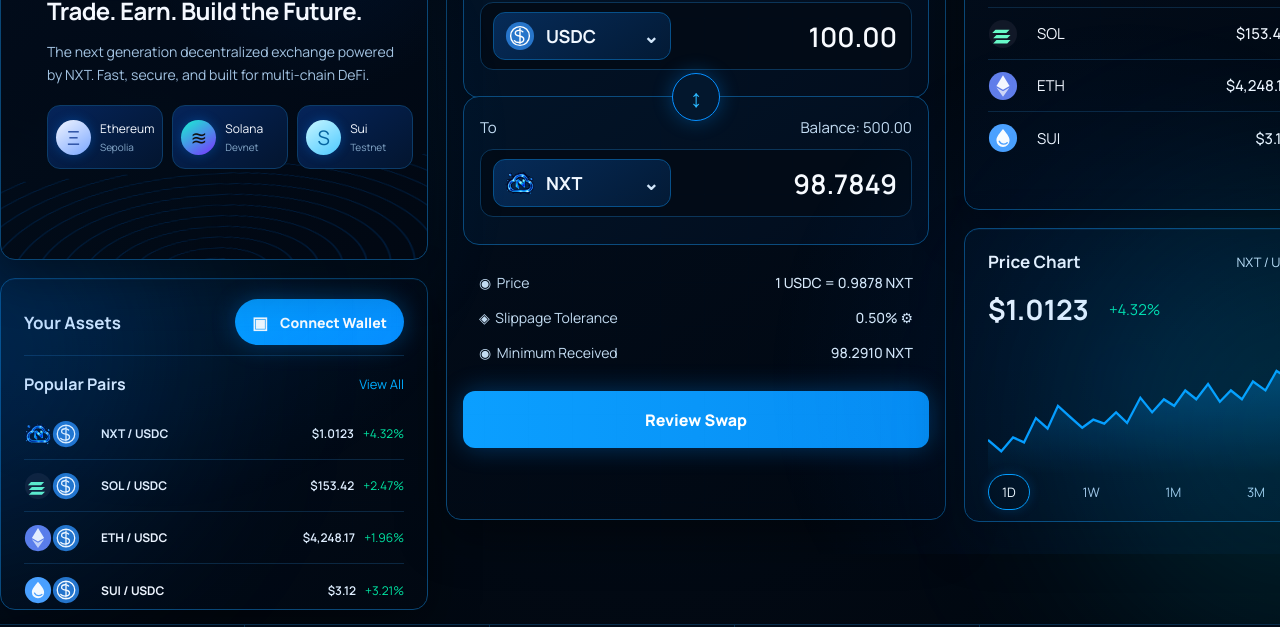
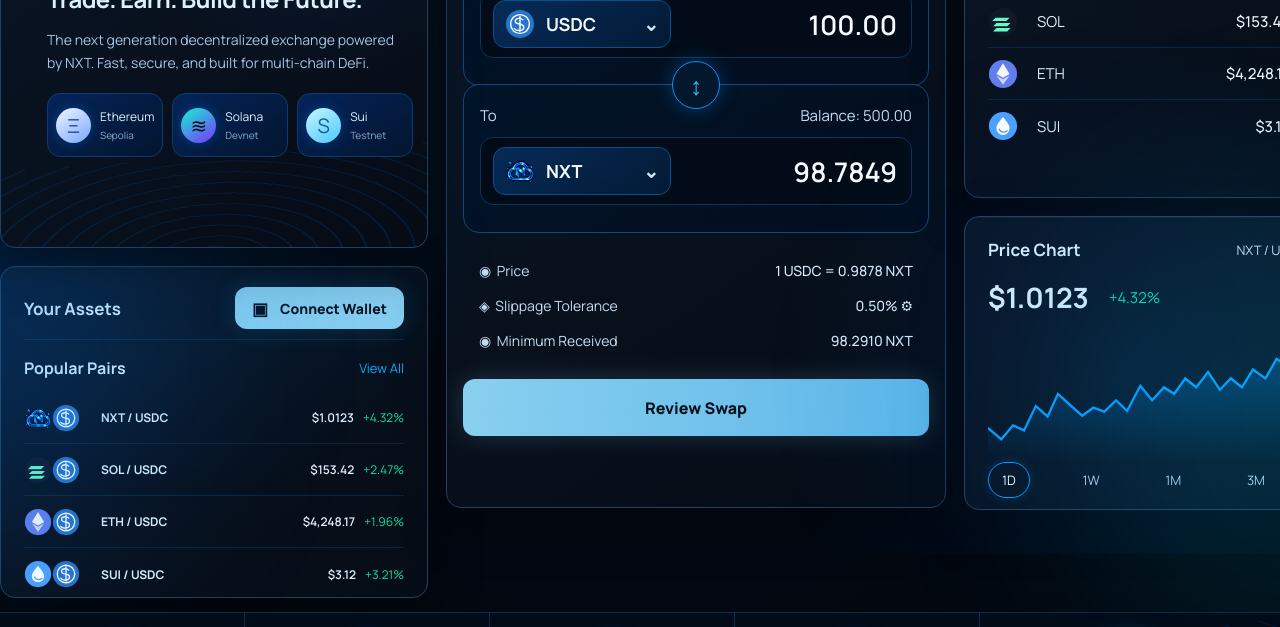
Before and after one commit to NXTPAD/NXTDEX, a website: page index.html in a window 1280 px wide. Shown: the part 246-873 px from the top of the page. Drawn offline with Linux system fonts and the light colour scheme; a web font is replaced by a local one.

Commit message:
Apply unified NXT ecosystem theme to NXT DEX

```diff
--- a/index.html
+++ b/index.html
@@ -6,6 +6,7 @@
 <link rel="preconnect" href="https://fonts.googleapis.com"><link rel="preconnect" href="https://fonts.gstatic.com" crossorigin>
 <link href="https://fonts.googleapis.com/css2?family=Manrope:wght@400;500;600;700;800&family=Unbounded:wght@400;500;600&display=swap" rel="stylesheet">
 <link rel="stylesheet" href="assets/css/style.css">
+<link rel="stylesheet" href="assets/css/nxt-unified.css">
 </head>
 <body>
 <div class="bg-grid"></div><div class="ambient ambient-one"></div><div class="ambient ambient-two"></div>
```
